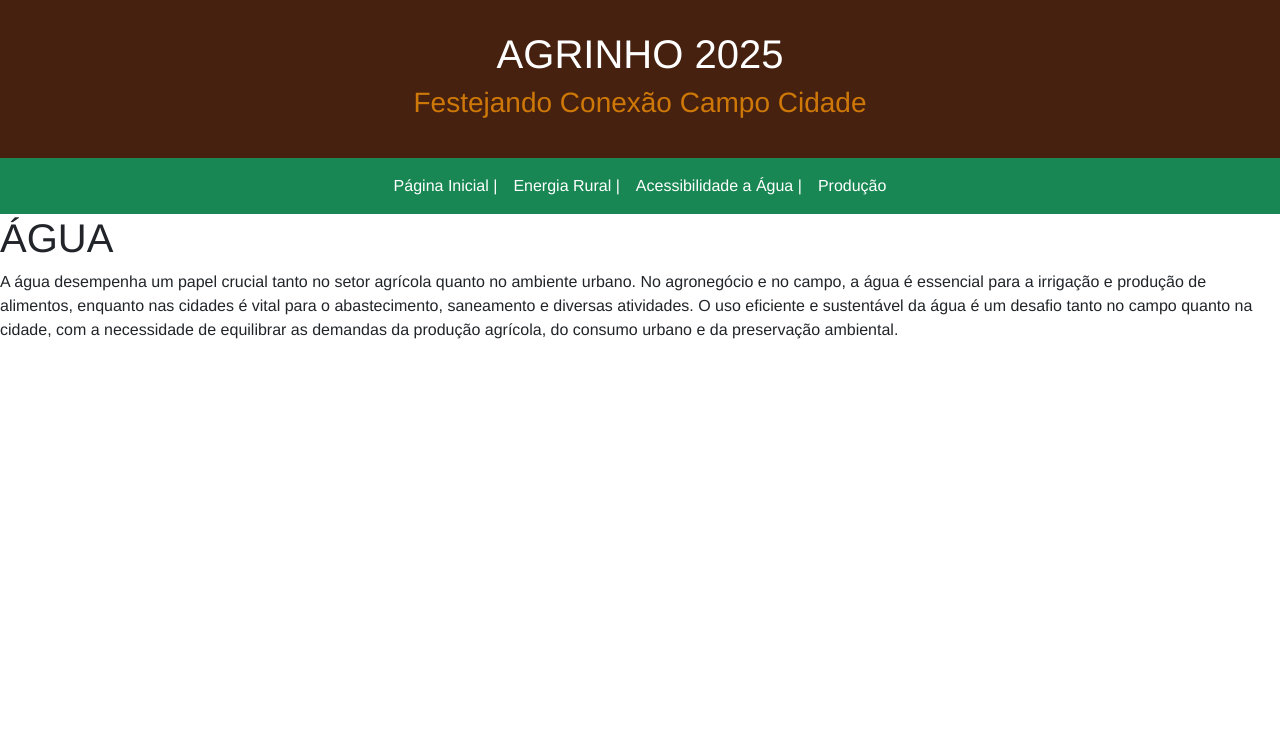
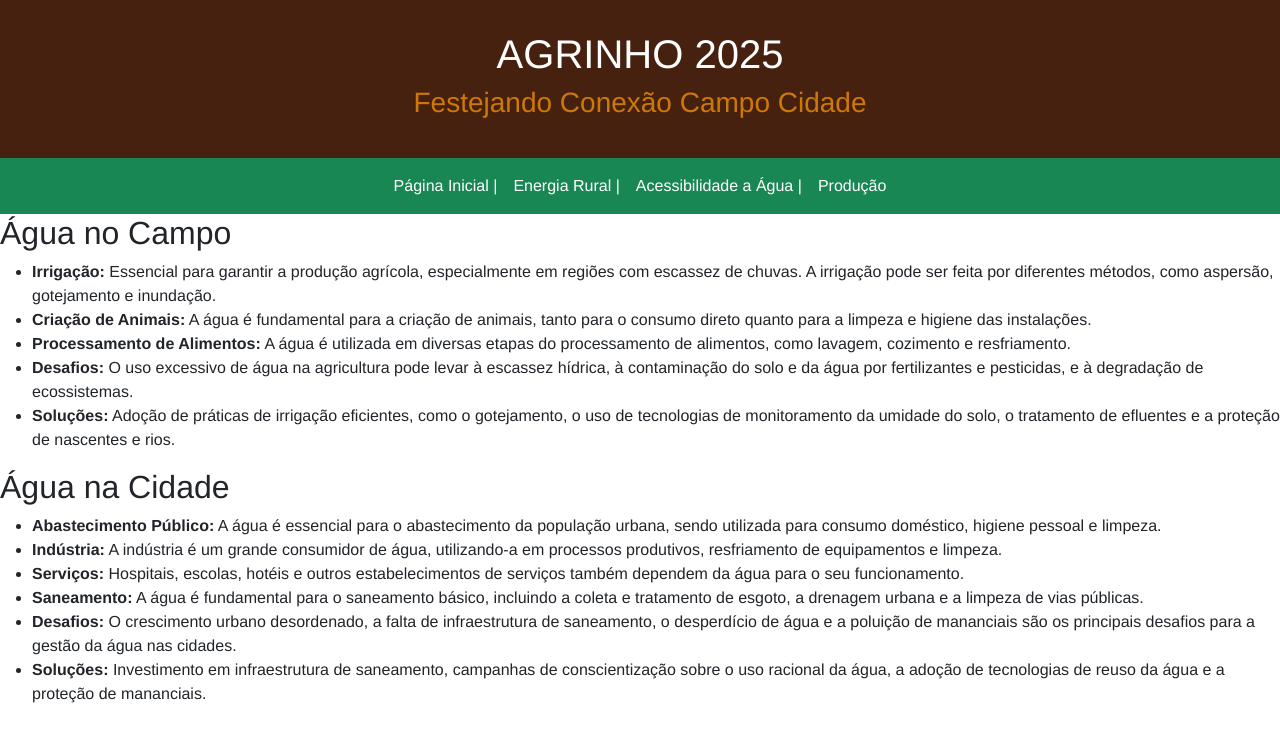
Before and after one commit to juliabittencourt94/AGRINHOOK, a plain HTML site: page agua.html in a window 1280 px wide. Drawn offline with nearby package versions, Linux system fonts and the light colour scheme.

Commit message:
Update agua.html

```diff
--- a/agua.html
+++ b/agua.html
@@ -39,8 +39,22 @@
             </div>
         </div>
     </nav>
-    <body>
-        <h1> ÁGUA </h1>
-        <p>A água desempenha um papel crucial tanto no setor agrícola quanto no ambiente urbano. No agronegócio e no campo, a água é essencial para a irrigação e produção de alimentos, enquanto nas cidades é vital para o abastecimento, saneamento e diversas atividades. O uso eficiente e sustentável da água é um desafio tanto no campo quanto na cidade, com a necessidade de equilibrar as demandas da produção agrícola, do consumo urbano e da preservação ambiental.</p>
+    <body>  <h2>Água no Campo</h2>
+    <ul>
+        <li><b>Irrigação:</b> Essencial para garantir a produção agrícola, especialmente em regiões com escassez de chuvas. A irrigação pode ser feita por diferentes métodos, como aspersão, gotejamento e inundação.</li>
+        <li><b>Criação de Animais:</b> A água é fundamental para a criação de animais, tanto para o consumo direto quanto para a limpeza e higiene das instalações.</li>
+        <li><b>Processamento de Alimentos:</b> A água é utilizada em diversas etapas do processamento de alimentos, como lavagem, cozimento e resfriamento.</li>
+        <li><b>Desafios:</b> O uso excessivo de água na agricultura pode levar à escassez hídrica, à contaminação do solo e da água por fertilizantes e pesticidas, e à degradação de ecossistemas.</li>
+        <li><b>Soluções:</b> Adoção de práticas de irrigação eficientes, como o gotejamento, o uso de tecnologias de monitoramento da umidade do solo, o tratamento de efluentes e a proteção de nascentes e rios.</li>
+    </ul>
+    <h2>Água na Cidade</h2>
+    <ul>
+        <li><b>Abastecimento Público:</b> A água é essencial para o abastecimento da população urbana, sendo utilizada para consumo doméstico, higiene pessoal e limpeza.</li>
+        <li><b>Indústria:</b> A indústria é um grande consumidor de água, utilizando-a em processos produtivos, resfriamento de equipamentos e limpeza.</li>
+        <li><b>Serviços:</b> Hospitais, escolas, hotéis e outros estabelecimentos de serviços também dependem da água para o seu funcionamento.</li>
+        <li><b>Saneamento:</b> A água é fundamental para o saneamento básico, incluindo a coleta e tratamento de esgoto, a drenagem urbana e a limpeza de vias públicas.</li>
+        <li><b>Desafios:</b> O crescimento urbano desordenado, a falta de infraestrutura de saneamento, o desperdício de água e a poluição de mananciais são os principais desafios para a gestão da água nas cidades.</li>
+        <li><b>Soluções:</b> Investimento em infraestrutura de saneamento, campanhas de conscientização sobre o uso racional da água, a adoção de tecnologias de reuso da água e a proteção de mananciais.</li>
+    </ul>
 </body>
 </html>
```
